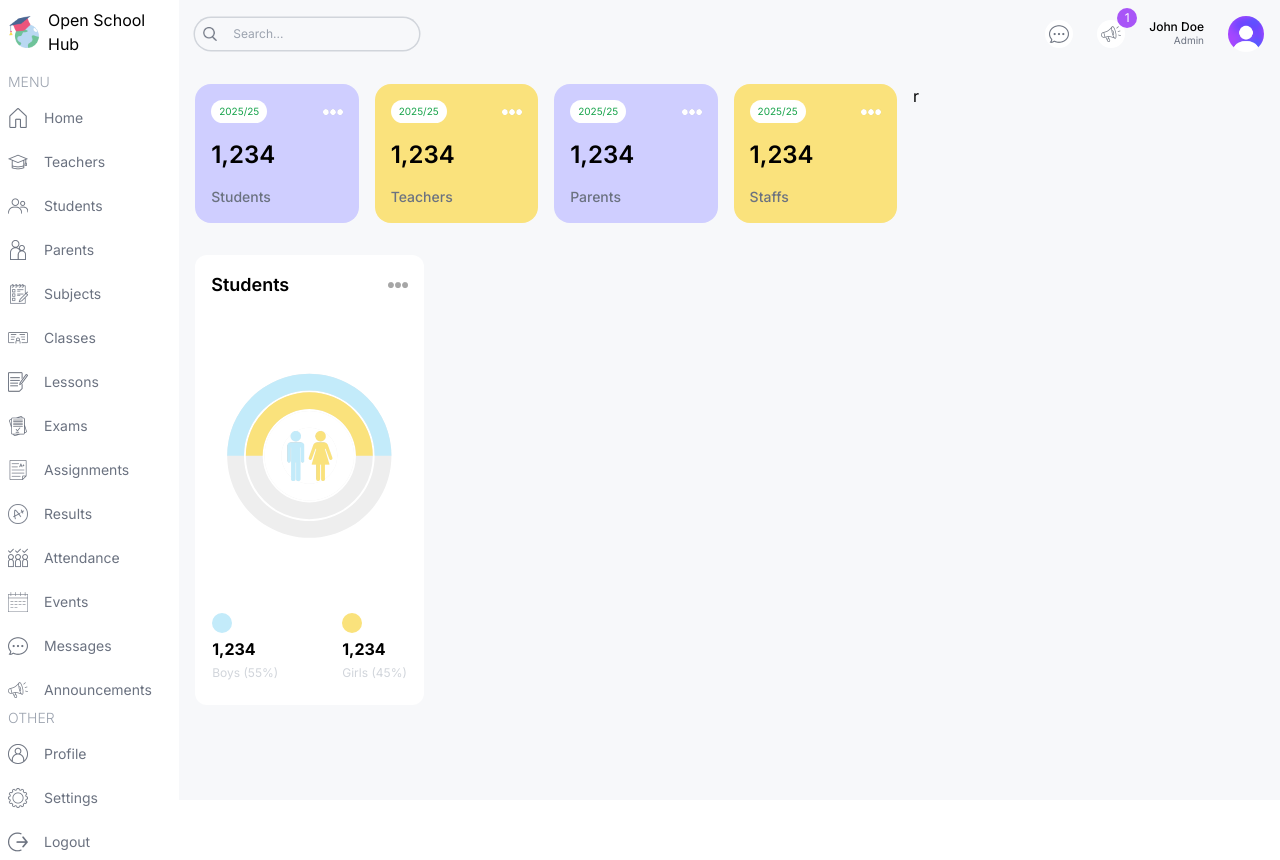
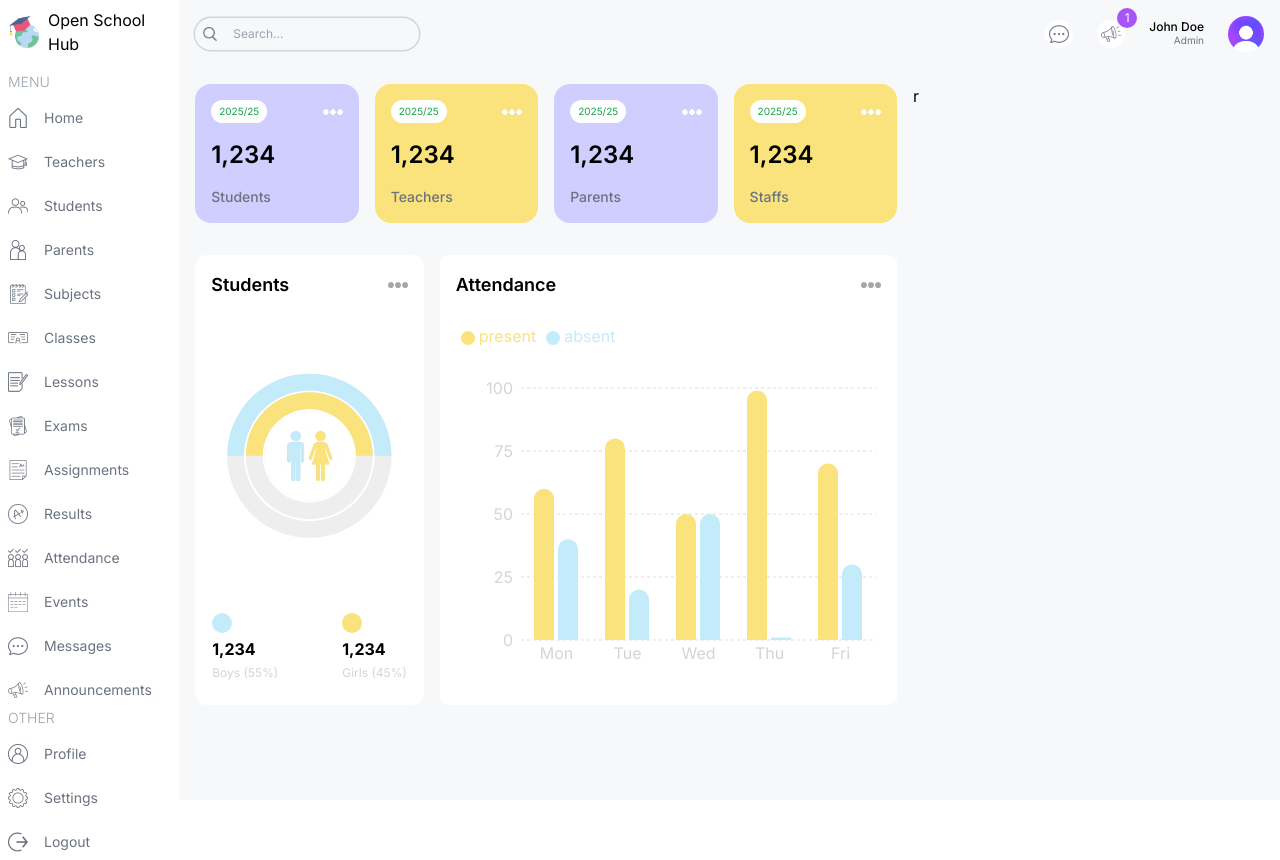
Before and after one commit to ZUBERKHAN034/next-openschoolhub-fe, a Next.js app: page /admin in a window 1280 px wide. Built offline with nearby package versions, Linux system fonts and the light colour scheme.

Commit message:
✨ Add AttendanceChart component to AdminPage

```diff
--- a/src/app/(dashboard)/admin/page.tsx
+++ b/src/app/(dashboard)/admin/page.tsx
@@ -1,5 +1,6 @@
 import UserCard from '@/components/UserCard';
 import CountChart from '@/components/CountChart';
+import AttendanceChart from '@/components/AttendanceChart';
 
 const AdminPage = () => {
 	return (
@@ -20,7 +21,9 @@
 						<CountChart />
 					</div>
 					{/* ATTENDANCE CHARTS */}
-					<div className="w-full lg:w-2/3 h-[450px]"></div>
+					<div className="w-full lg:w-2/3 h-[450px]">
+						<AttendanceChart />
+					</div>
 				</div>
 				{/* BOTTOM CHARTS */}
 				<div className=""></div>
--- /dev/null
+++ b/src/components/AttendanceChart.tsx
@@ -0,0 +1,86 @@
+'use client';
+import Image from 'next/image';
+import {
+	BarChart,
+	Bar,
+	Rectangle,
+	XAxis,
+	YAxis,
+	CartesianGrid,
+	Tooltip,
+	Legend,
+	ResponsiveContainer,
+} from 'recharts';
+
+const data = [
+	{
+		name: 'Mon',
+		present: 60,
+		absent: 40,
+	},
+	{
+		name: 'Tue',
+		present: 80,
+		absent: 20,
+	},
+	{
+		name: 'Wed',
+		present: 50,
+		absent: 50,
+	},
+	{
+		name: 'Thu',
+		present: 99,
+		absent: 1,
+	},
+	{
+		name: 'Fri',
+		present: 70,
+		absent: 30,
+	},
+];
+
+const AttendanceChart = () => {
+	return (
+		<div className="bg-white rounded-lg p-4 h-full">
+			<div className="flex justify-between items-center">
+				<h1 className="text-lg font-semibold">Attendance</h1>
+				<Image src="/moreDark.png" alt="" width={20} height={20} />
+			</div>
+			<ResponsiveContainer width="100%" height="90%">
+				<BarChart width={500} height={300} data={data} barSize={20}>
+					<CartesianGrid strokeDasharray="3 3" vertical={false} stroke="#ddd" />
+					<XAxis
+						dataKey="name"
+						axisLine={false}
+						tick={{ fill: '#d1d5db' }}
+						tickLine={false}
+					/>
+					<YAxis axisLine={false} tick={{ fill: '#d1d5db' }} tickLine={false} />
+					<Tooltip
+						contentStyle={{ borderRadius: '10px', borderColor: 'lightgray' }}
+					/>
+					<Legend
+						align="left"
+						verticalAlign="top"
+						wrapperStyle={{ paddingTop: '20px', paddingBottom: '40px' }}
+					/>
+					<Bar
+						dataKey="present"
+						fill="#FAE27C"
+						legendType="circle"
+						radius={[20, 20, 0, 0]}
+					/>
+					<Bar
+						dataKey="absent"
+						fill="#C3EBFA"
+						legendType="circle"
+						radius={[20, 20, 0, 0]}
+					/>
+				</BarChart>
+			</ResponsiveContainer>
+		</div>
+	);
+};
+
+export default AttendanceChart;
```
